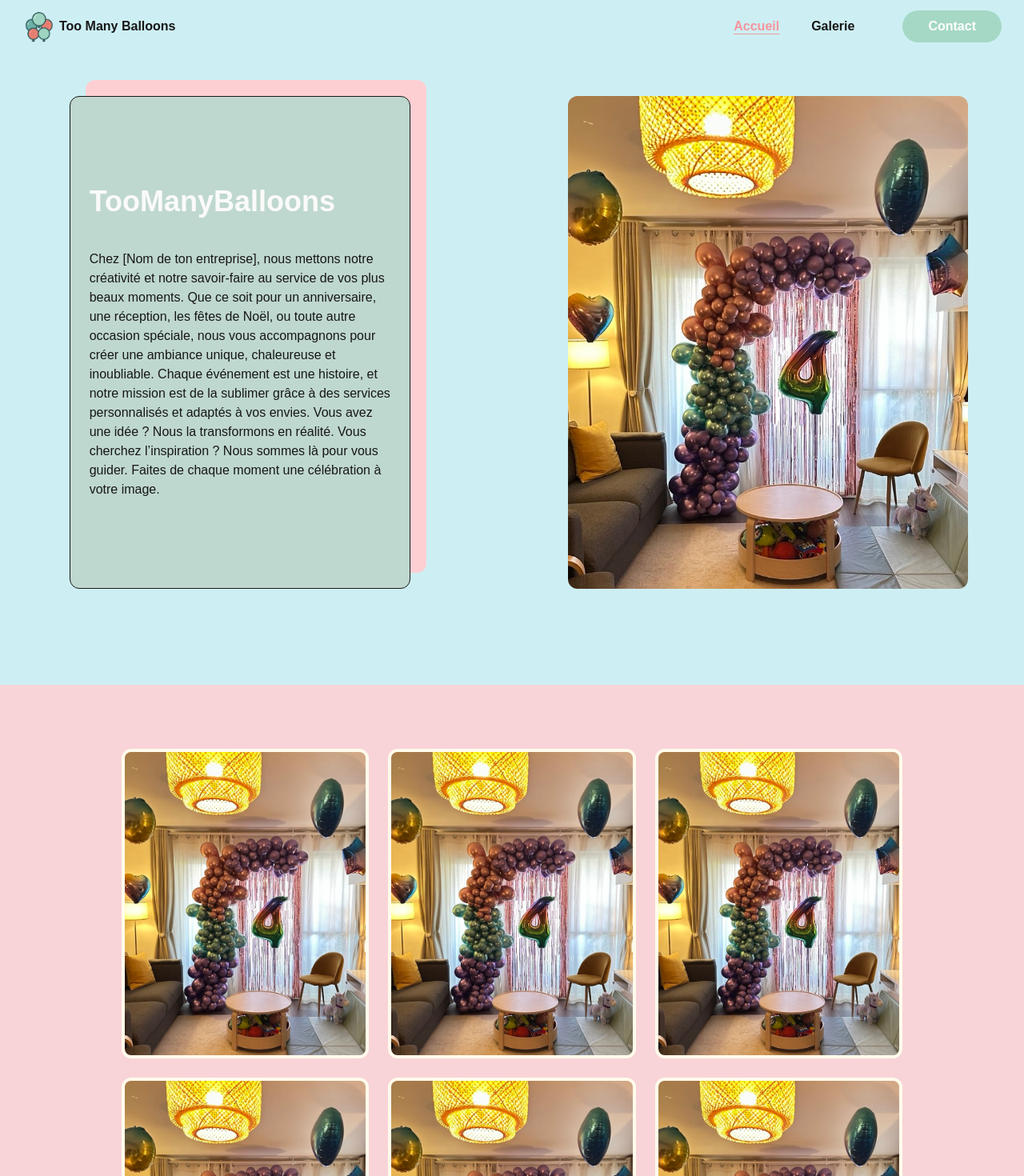
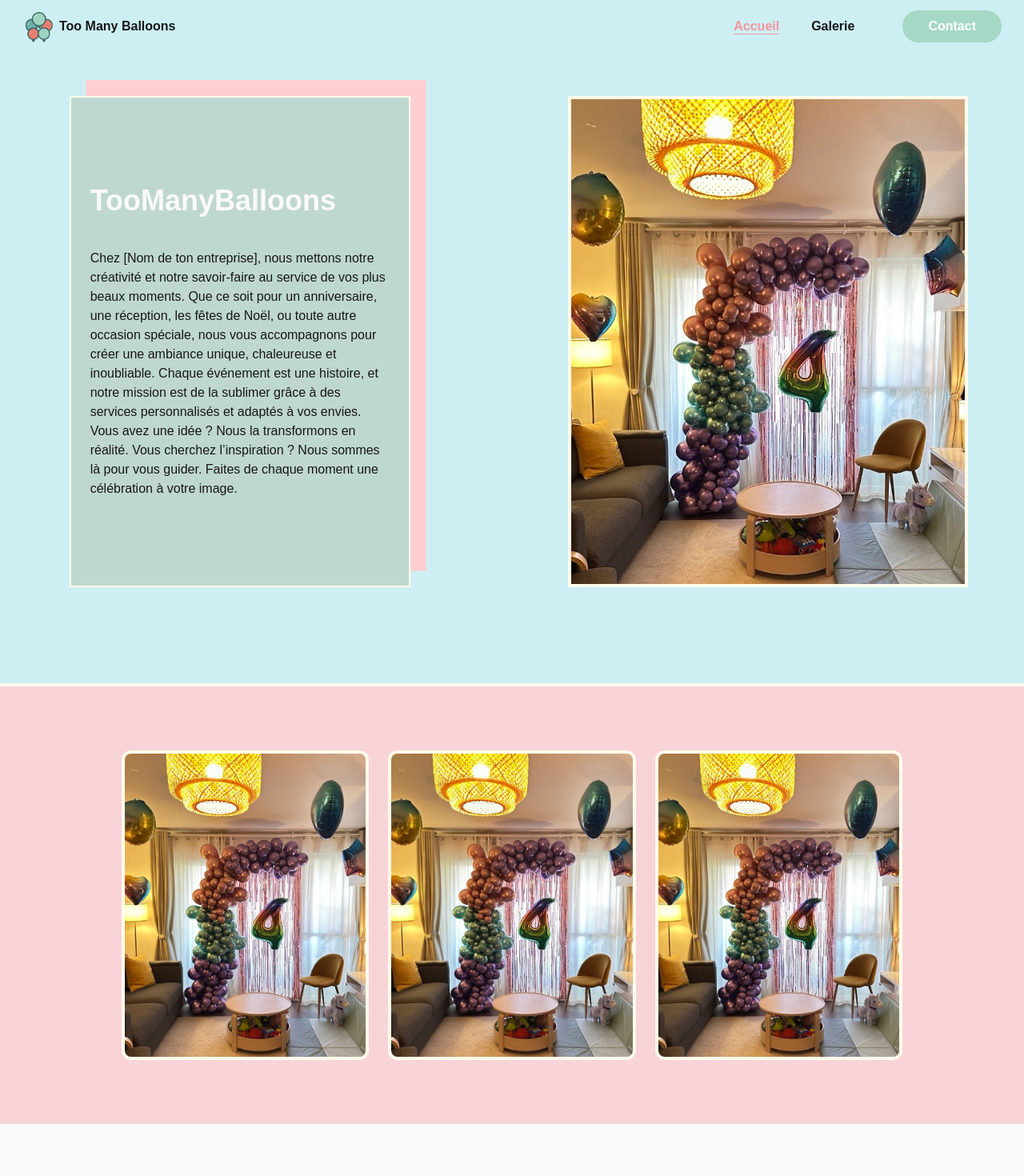
Before and after one commit to enzolp28/nina-project, a Next.js app: page / in a window 1280 px wide. Shown: the top 1470 px of the page at 80% size. Built offline with nearby package versions, Linux system fonts and the light colour scheme.

Commit message:
anim img

```diff
--- a/src/app/galerie/page.jsx
+++ b/src/app/galerie/page.jsx
@@ -60,7 +60,7 @@ export default function page() {
 
 
     return (
-        <section className="py-16 bg-gray-50 mt-20">
+        <section className="py-16 mt-20">
             <div className="max-w-6xl mx-auto px-4">
                 <h2 className="text-3xl font-bold text-center text-gray-800 mb-12">Galerie</h2>
 
--- a/src/app/page.js
+++ b/src/app/page.js
@@ -12,8 +12,10 @@ import { useState, useEffect } from "react";
 export default function Home() {
   const router = useRouter()
   const [tags, setTags] = useState([])
+  const [inView, setInView] = useState(false)
 
   useEffect(() => {
+    setInView(true)
     const fetchTags = async () => {
 
       try {
@@ -34,11 +36,11 @@ export default function Home() {
   }, [])
 
   return (
-    <main className="  mt-30 ">
+    <main className=" mt-30 ">
       <div className="flex justify-between gap-10 bg-[#CDEFF3] pb-20">
         <div className="relative w-1/3 mx-auto">
-          <div className="absolute bottom-5 left-5 w-full h-full bg-[#fdcfd3] rounded-xl"></div>
-          <section className="border relative h-full flex flex-col gap-10 justify-center bg-[#bfd8cf] rounded-xl p-6" >
+          <div className="absolute bottom-5 left-5 w-full h-full bg-[#fdcfd3] "></div>
+          <section className="border-2 border-amber-50 relative h-full flex flex-col gap-10 justify-center bg-[#bfd8cf]  p-6" >
             <h1 className="text-4xl font-bold text-stone-50">TooManyBalloons</h1>
             <p >Chez [Nom de ton entreprise], nous mettons notre créativité et notre savoir-faire au service de vos plus beaux moments. Que ce soit pour un anniversaire, une réception, les fêtes de Noël, ou toute autre occasion spéciale, nous vous accompagnons pour créer une ambiance unique, chaleureuse et inoubliable.
               Chaque événement est une histoire, et notre mission est de la sublimer grâce à des services personnalisés et adaptés à vos envies. Vous avez une idée ? Nous la transformons en réalité. Vous cherchez l’inspiration ? Nous sommes là pour vous guider.
@@ -48,16 +50,26 @@ export default function Home() {
         {/* <div className="w-1/3 flex justify-center items-center ">
           <div className="h-60 border border-gray-300"></div>
         </div> */}
-        <section className="w-1/2 flex justify-center">
-          <Image src='/images/image-salon.jpg' width={500} height={600} alt={'Logo'} className="rounded-xl" />
-          {/* <TransitionImage /> */}
+        <section className="w-1/2 flex justify-center overflow-hidden">
+          <div
+            // 4) classes fixes (transition + perf + accessibilité)
+            // 5) ET la partie qui change selon inView (initial vs final)
+            className={
+              `transform-gpu transition-all duration-700 ease-out
+              ${inView ? "translate-x-0 opacity-100" : "translate-x-24 opacity-0"}
+              motion-reduce:transition-none motion-reduce:transform-none motion-reduce:opacity-100`
+            }
+          >
+
+            <Image src='/images/image-salon.jpg' width={500} height={600} alt={'Logo'} className="border-4 border-amber-50" />
+          </div>
         </section>
       </div>
 
-      <section className="mt-10 flex justify-center bg-[#F8D4D8] py-20">
+      <section className="mt-10 flex justify-center bg-[#F8D4D8] py-20 border-t-4 border-amber-50">
         <div className="grid grid-cols-1 sm:grid-cols-2 md:grid-cols-3 gap-6 max-w-5xl w-full px-6">
 
-          {Array.from({ length: 6 }).map((_, i) => (
+          {Array.from({ length: 3 }).map((_, i) => (
             <div
               key={i}
               className="rounded-xl overflow-hidden border-4 border-amber-50 aspect-[4/5] relative"
@@ -75,7 +87,7 @@ export default function Home() {
       </section>
 
 
-      <section className="py-16 bg-gray-50 rounded-3xl mb-30">
+      <section className="py-16 bg-gray-50  mb-30">
         <div className="max-w-6xl mx-auto px-4">
           <h2 className="text-3xl font-bold text-center text-gray-800 mb-12">Nos Services</h2>
           <h3 className="text-center text-2xl font-bold">Creation pour vos différents évènements</h3>
```
